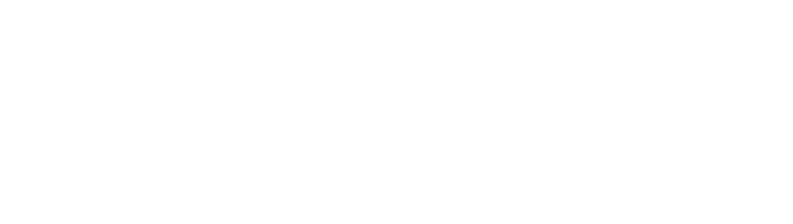
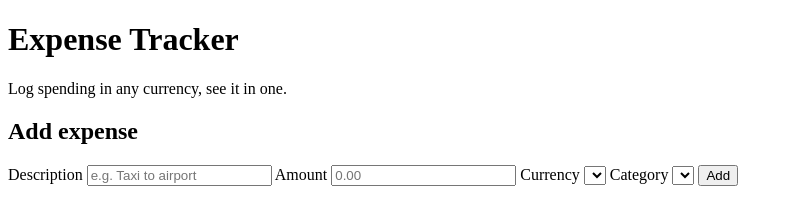
Before and after one commit to trevorayunga/expense_project, a plain HTML site: page index.html in a window 1280 px wide. Shown: the whole page, without its empty margins (0-793 px from the left). Drawn offline with Linux system fonts and the light colour scheme.

Commit message:
add ed expense section

```diff
--- a/index.html
+++ b/index.html
@@ -6,5 +6,31 @@
     <title>Expense Tracker</title>
 </head>
 <body>
+    <main class="container">
+    <header>
+      <h1>Expense Tracker</h1>
+      <p class="subtitle">Log spending in any currency, see it in one.</p>
+    </header>
+
+    <div id="status" class="status" role="status" aria-live="polite" hidden></div>
+
+    <section class="card" aria-labelledby="add-heading">
+      <h2 id="add-heading">Add expense</h2>
+      <form id="expense-form" class="form-grid">
+        <label>Description
+          <input id="description" type="text" required maxlength="80" placeholder="e.g. Taxi to airport">
+        </label>
+        <label>Amount
+          <input id="amount" type="number" min="0.01" step="0.01" required placeholder="0.00">
+        </label>
+        <label>Currency
+          <select id="currency"></select>
+        </label>
+        <label>Category
+          <select id="category"></select>
+        </label>
+        <button type="submit" class="primary">Add</button>
+      </form>
+    </section>
 </body>
 </html>
```
